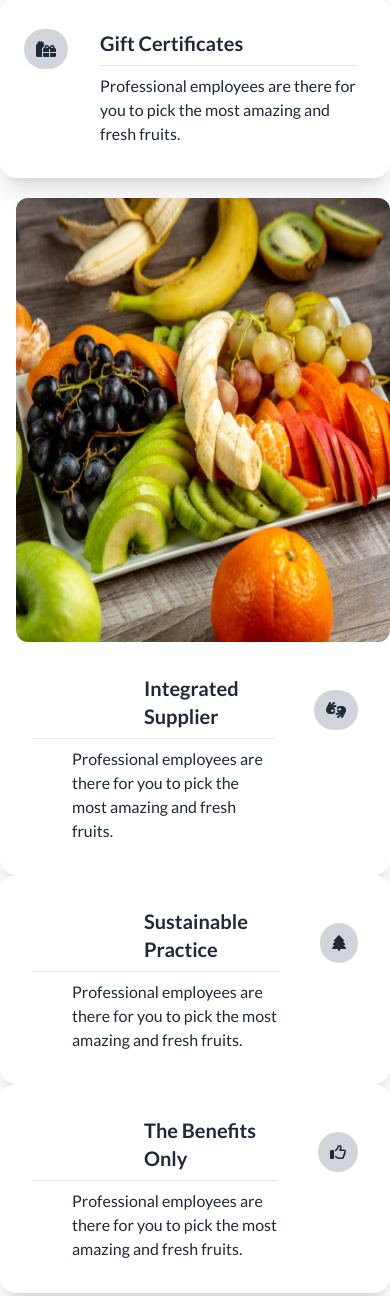
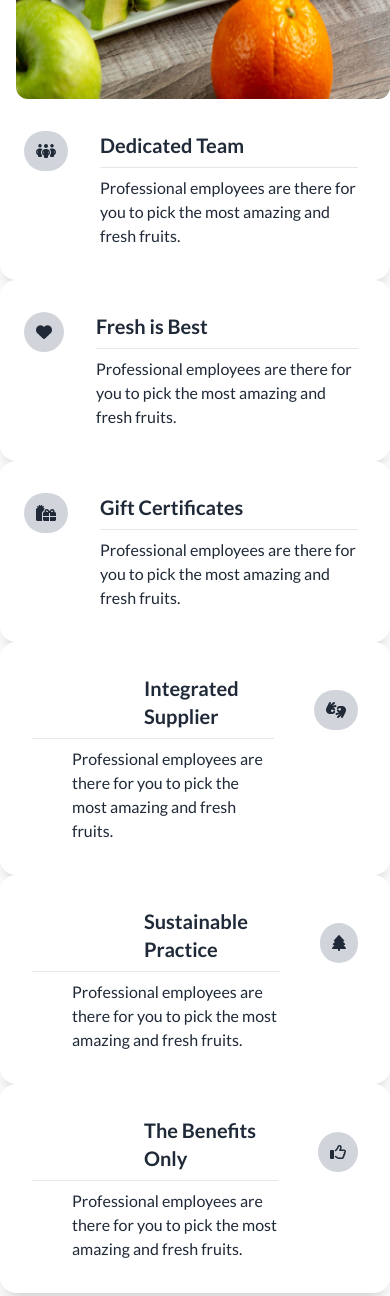
Before and after one commit to saymasadia11/assignment_3, a plain HTML site: page index.html in a window 390 px wide. Shown: the part 5049-6345 px from the top of the page. Drawn offline with nearby package versions, Linux system fonts and the light colour scheme.

Commit message:
added correction

```diff
--- a/index.html
+++ b/index.html
@@ -511,10 +511,10 @@
                             <h2 class=" text-3xl lg:text-5xl font-extrabold mb-5">Why Choose Us</h2>
                             <p class="lg:max-w-3xl mb-10 mx-auto">Contrary to popular belief, is not simply random text. It has roots in a piece of classical Latin literature from 45 BC, making it over 2000 years old. </p>
                     </div>
-             <div class="grid grid-cols-1 lg:grid-cols-3">
-                    <div class="grid-row">
+             <div class="grid grid-cols-1 lg:grid-cols-3 ">
+                    <div class="grid-row order-2 lg:order-1">
                         <!-- 1st card -->
-                         <div class="card flex  card-side bg-base-100 shadow-xl">
+                         <div class="card flex  card-side bg-base-100 shadow-xl sm:flex-row-reverse">
                                     <div class="ml-6 mt-8">
                                         <i class="fa-solid fa-people-group rounded-full bg-gray-300 p-3"></i>
                                 </div>
@@ -549,13 +549,13 @@
                             </div>
                     </div>
                             <!--img container  -->
-                                <div class="grid-row mt-5 ml-4 ">
+                                <div class="grid-row mt-5 ml-4 order-1 lg:order-2">
                                     <img class="w-[444px] h-[444px] md:w-full rounded-xl"src="./images/whychoose1.png" alt="">
                                 </div>
-                                <div class="grid-row">
+                                <div class="grid-row order-3">
                                         <!-- 1st card -->
-                                        <div class="card flex  card-side bg-base-100 shadow-xl">
-                                            <div class="card-body">
+                                        <div class="card flex  card-side bg-base-100 shadow-xl ">
+                                            <div class="card-body ">
                                                     <h2 class="card-title ml-28">Integrated Supplier</h2>
                                                     <hr>
                                                     <p class="ml-10">Professional employees are there for you to pick the most amazing and fresh fruits.</p>
```
